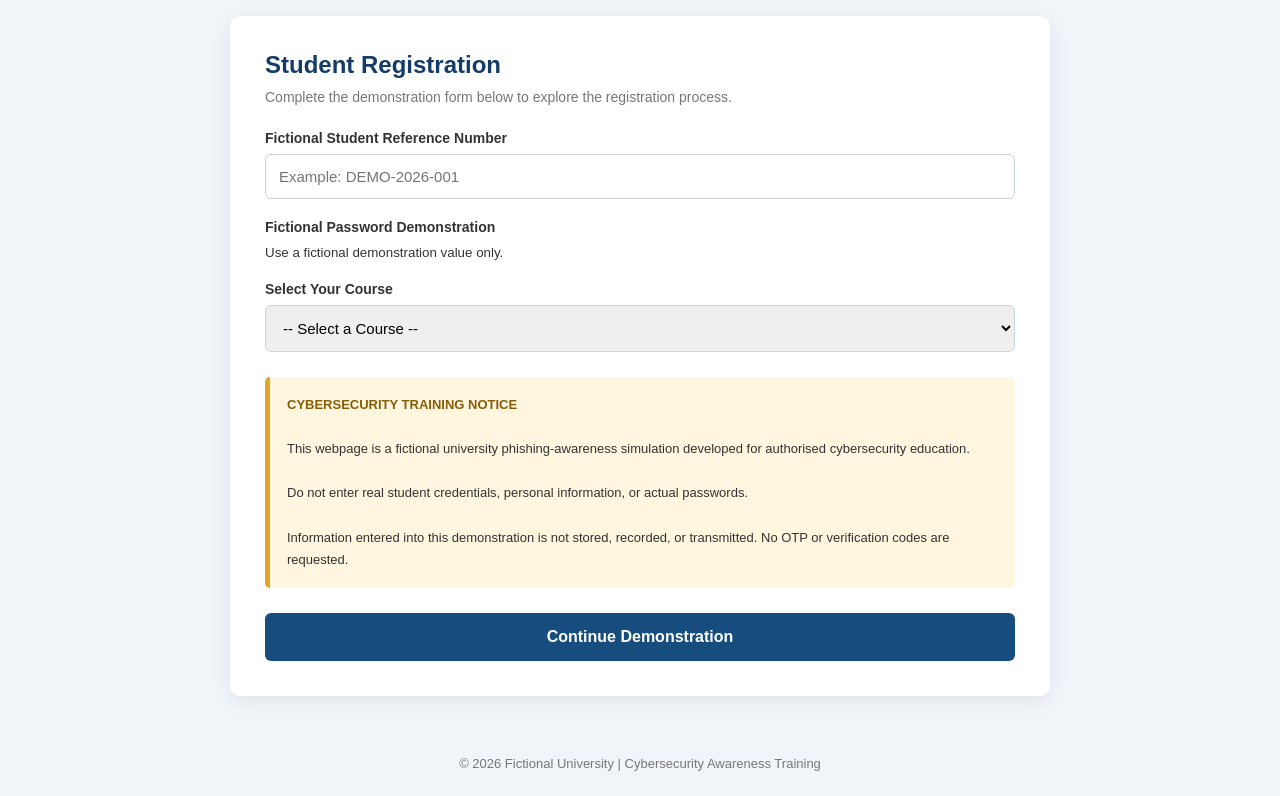
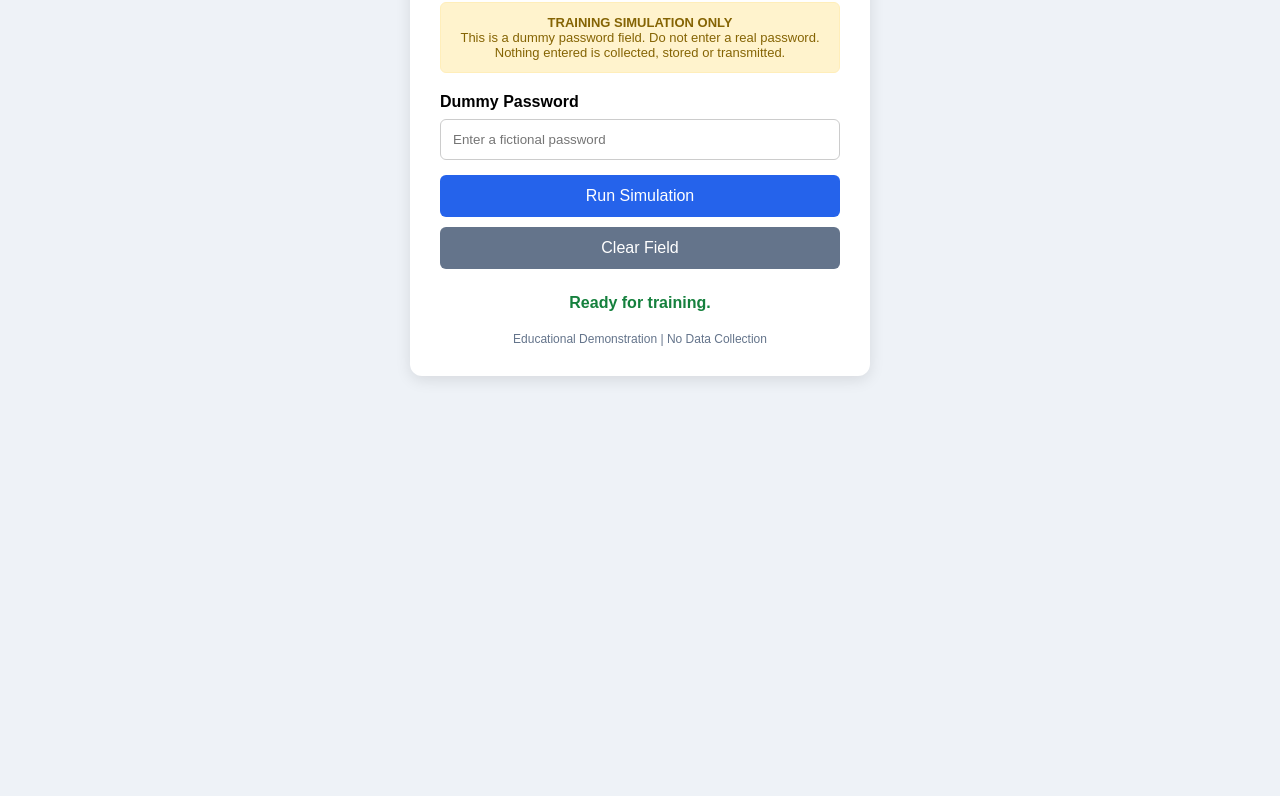
Before and after one commit to sylvesterankrah185-source/student-cybersecurity-awareness, a plain HTML site: page index.html in a window 1280 px wide. Shown: the part 260-1056 px from the top of the page. After the commit the page ends 800 px from the top, so only its background shows below. Drawn offline with Linux system fonts and the light colour scheme.

Commit message:
Add files via upload

```diff
--- a/index.html
+++ b/index.html
@@ -1,396 +1,134 @@
-
+<!DOCTYPE html> <htm
 <!DOCTYPE html>
 <html lang="en">
 <head>
     <meta charset="UTF-8">
     <meta name="viewport" content="width=device-width, initial-scale=1.0">
-
-<title>University Student Registration Portal</title>
-
+    <title>Password Training Simulation</title>
     <style>
-* {
+        body {
+            font-family: Arial, sans-serif;
+            background: #eef2f7;
+            display: flex;
+            justify-content: center;
+            align-items: center;
+            min-height: 100vh;
             margin: 0;
-    padding: 0;
-    box-sizing: border-box;
-    font-family: Arial, sans-serif;
         }
-
-body {
-    background: #f1f4f9;
-    color: #333;
+        .container {
+            background: white;
+            padding: 30px;
+            width: 90%;
+            max-width: 400px;
+            border-radius: 12px;
+            box-shadow: 0 4px 15px rgba(0,0,0,0.1);
+            text-align: center;
         }
-
-/* Header */
-header {
-    background: #102d50;
-    color: white;
-    padding: 22px 8%;
-    display: flex;
-    justify-content: space-between;
-    align-items: center;
+        .warning {
+            background: #fff3cd;
+            color: #856404;
+            padding: 12px;
+            border: 1px solid #ffeeba;
+            border-radius: 6px;
+            font-size: 13px;
+            margin-bottom: 20px;
         }
-
-.logo {
-    font-size: 21px;
+        h2 {
+            color: #1e293b;
+        }
+        label {
+            display: block;
+            text-align: left;
+            margin-bottom: 8px;
             font-weight: bold;
         }
-
-.logo span {
-    color: #f5bd4f;
+        input {
+            box-sizing: border-box;
+            width: 100%;
+            padding: 12px;
+            border: 1px solid #ccc;
+            border-radius: 6px;
+            margin-bottom: 15px;
         }
-
-header nav a {
+        button {
+            width: 100%;
+            padding: 12px;
+            border: none;
+            border-radius: 6px;
+            background: #2563eb;
             color: white;
-    text-decoration: none;
-    margin-left: 20px;
-    font-size: 14px;
-}
-
-/* Hero section */
-.hero {
-    background: linear-gradient(120deg, #153b68, #24659c);
-    color: white;
-    text-align: center;
-    padding: 55px 20px;
-}
-
-.hero h1 {
-    font-size: 30px;
-    margin-bottom: 12px;
-}
-
-.hero p {
-    color: #e0eaf5;
-    font-size: 15px;
-}
-
-/* Main container */
-.container {
-    max-width: 850px;
-    margin: 35px auto;
-    padding: 0 15px;
-}
-
-.card {
-    background: white;
-    padding: 35px;
-    border-radius: 10px;
-    box-shadow: 0 5px 20px rgba(0,0,0,0.07);
-}
-
-.card h2 {
-    color: #153b68;
+            font-size: 16px;
+            cursor: pointer;
             margin-bottom: 10px;
         }
-
-.subtitle {
-    color: #777;
-    margin-bottom: 25px;
-    font-size: 14px;
+        button:hover {
+            background: #1d4ed8;
         }
-
-/* Form */
-.form-group {
-    margin-bottom: 20px;
+        .reset {
+            background: #64748b;
         }
-
-label {
-    display: block;
+        #message {
+            margin-top: 15px;
             font-weight: bold;
-    margin-bottom: 8px;
-    font-size: 14px;
+            color: #15803d;
         }
-
-input, select {
-    width: 100%;
-    padding: 13px;
-    border: 1px solid #ccd4df;
-    border-radius: 6px;
-    font-size: 15px;
-    outline: none;
-}
-
-input:focus, select:focus {
-    border-color: #24659c;
-}
-
-/* Disclaimer */
-.disclaimer {
-    background: #fff6df;
-    border-left: 5px solid #e5a323;
-    padding: 17px;
-    margin: 25px 0;
-    border-radius: 5px;
-    font-size: 13px;
-    line-height: 1.7;
-}
-
-.disclaimer strong {
-    color: #875d08;
-}
-
-/* Button */
-button {
-    width: 100%;
-    background: #174c7e;
-    color: white;
-    padding: 15px;
-    border: none;
-    border-radius: 6px;
-    font-size: 16px;
-    font-weight: bold;
-    cursor: pointer;
-}
-
-button:hover {
-    background: #10385e;
-}
-
-/* Awareness message */
-#awareness {
-    display: none;
-    margin-top: 25px;
-    padding: 22px;
-    background: #e5f5eb;
-    border-left: 5px solid #239653;
-    border-radius: 6px;
-    line-height: 1.7;
-}
-
-#awareness h3 {
-    color: #176c3b;
-    margin-bottom: 10px;
-}
-
-/* Footer */
-footer {
-    text-align: center;
-    padding: 25px;
-    color: #777;
-    font-size: 13px;
-}
-
-/* Mobile */
-@media(max-width: 600px) {
-    header {
-        flex-direction: column;
-        gap: 15px;
-    }
-
-    header nav a {
-        margin: 0 7px;
-    }
-
-    .hero h1 {
-        font-size: 23px;
-    }
-
-    .card {
-        padding: 22px;
-    }
+        .footer {
+            margin-top: 20px;
+            font-size: 12px;
+            color: #64748b;
         }
     </style>
 </head>
-
 <body>
-
-<header>
-    <div class="logo">
-        UNIVERSITY <span>PORTAL</span>
+<div class="container">
+    <h2>Password Security Training</h2>
+    <div class="warning">
+        <strong>TRAINING SIMULATION ONLY</strong><br>
+        This is a dummy password field.
+        Do not enter a real password.
+        Nothing entered is collected, stored or transmitted.
     </div>
-
-    <nav>
-        <a href="#">Home</a>
-        <a href="#registration">Registration</a>
-        <a href="#training">Security</a>
-    </nav>
-</header>
-
-<section class="hero">
-    <h1>Student Course Registration</h1>
-    <p>Academic Year 2026/2027 | Online Registration Portal</p>
-</section>
-
-<div class="container">
-
-    <div class="card" id="registration">
-
-        <h2>Student Registration</h2>
-
-        <p class="subtitle">
-            Complete the demonstration form below
-            to explore the registration process.
-        </p>
-
-        <form id="registrationForm">
-
-            <div class="form-group">
-                <label for="studentId">
-                    Fictional Student Reference Number
+    <form id="trainingForm" autocomplete="off">
+        <label for="dummyPassword">
+            Dummy Password
         </label>
-
         <input
-                    type="text"
-                    id="studentId"
-                    placeholder="Example: DEMO-2026-001"
-                    pattern="DEMO-[0-9]{4}-[0-9]{3}"
-                    title="Use a fictional reference such as DEMO-2026-001"
-                    required
+            type="password"
+            id="dummyPassword"
+            placeholder="Enter a fictional password"
+            autocomplete="off"
         >
+        <button type="submit">
+            Run Simulation
+        </button>
+        <button type="reset" class="reset">
+            Clear Field
+        </button>
+    </form>
+    <div id="message">
+        Ready for training.
     </div>
-
-            <div class="form-group">
-                <label for="password">
-                    Fictional Password Demonstration
-                </label>
-
-                <small>
-                    Use a fictional demonstration value only.
-                </small>
+    <div class="footer">
+        Educational Demonstration | No Data Collection
     </div>
-
-            <div class="form-group">
-                <label for="course">
-                    Select Your Course
-                </label>
-
-                <select id="course" required>
-                    <option value="">-- Select a Course --</option>
-                    <option value="Computer Science">
-                        Computer Science
-                    </option>
-                    <option value="Information Technology">
-                        Information Technology
-                    </option>
-                    <option value="Cybersecurity">
-                        Cybersecurity
-                    </option>
-                    <option value="Business Administration">
-                        Business Administration
-                    </option>
-                    <option value="Data Science">
-                        Data Science
-                    </option>
-                </select>
 </div>
-
-            <div class="disclaimer" id="training">
-                <strong>CYBERSECURITY TRAINING NOTICE</strong>
-                <br><br>
-
-                This webpage is a fictional university
-                phishing-awareness simulation developed
-                for authorised cybersecurity education.
-
-                <br><br>
-
-                Do not enter real student credentials,
-                personal information, or actual passwords.
-
-                <br><br>
-
-                Information entered into this demonstration
-                is not stored, recorded, or transmitted.
-                No OTP or verification codes are requested.
-            </div>
-
-            <button type="submit">
-                Continue Demonstration
-            </button>
-
-        </form>
-
-        <div id="awareness" role="status" aria-live="polite">
-
-            <h3>Cybersecurity Awareness Alert!</h3>
-
-            <p>
-                You have completed the fictional registration
-                demonstration.
-            </p>
-
-            <br>
-
-            <strong>Did you notice the warning signs?</strong>
-
-            <ul style="padding-left:20px; margin-top:10px;">
-
-                <li>
-                    Always verify the university website's
-                    official domain.
-                </li>
-
-                <li>
-                    Be suspicious of unexpected registration
-                    or account verification requests.
-                </li>
-
-                <li>
-                    Never enter your password on an unfamiliar
-                    website.
-                </li>
-
-                <li>
-                    Look for HTTPS, but remember that HTTPS
-                    alone does not prove a website is legitimate.
-                </li>
-
-                <li>
-                    Contact your university IT department
-                    when you suspect phishing.
-                </li>
-
-            </ul>
-
-            <br>
-
-            <strong>
-                Remember: Think Before You Click!
-            </strong>
-
-            <p>
-                This was an educational simulation.
-                No credentials were collected or transmitted.
-            </p>
-
-        </div>
-
-    </div>
-
-</div>
-
-<footer>
-    &copy; 2026 Fictional University |
-    Cybersecurity Awareness Training
-</footer>
-
 <script>
-
-const form = document.getElementById("registrationForm");
-
-const awareness = document.getElementById("awareness");
-
+    const form = document.getElementById("trainingForm");
+    const message = document.getElementById("message");
+    const passwordField = document.getElementById("dummyPassword");
+    // Prevent normal form submission.
     form.addEventListener("submit", function(event) {
         event.preventDefault();
-    document.getElementById("awareness").style.display = "block";
-    // Prevent page reload and network form submission
-    event.preventDefault();
-
-    // Display the educational message
-    awareness.style.display = "block";
-
-    // Remove entered values from the form
-    form.reset();
-
-    // Bring awareness message into view
-    awareness.scrollIntoView({
-        behavior: "smooth",
-        block: "center"
+        // Do not read or inspect the password field.
+        message.textContent =
+            "Simulation completed successfully!";
+        // Clear the field without reading its contents.
+        passwordField.value = "";
     });
-
+    // Reset the training message.
+    form.addEventListener("reset", function() {
+        message.textContent = "Ready for training.";
     });
-
 </script>
-
 </body>
 </html>
```
Lines whose indentation alone changed are shown as unchanged.
